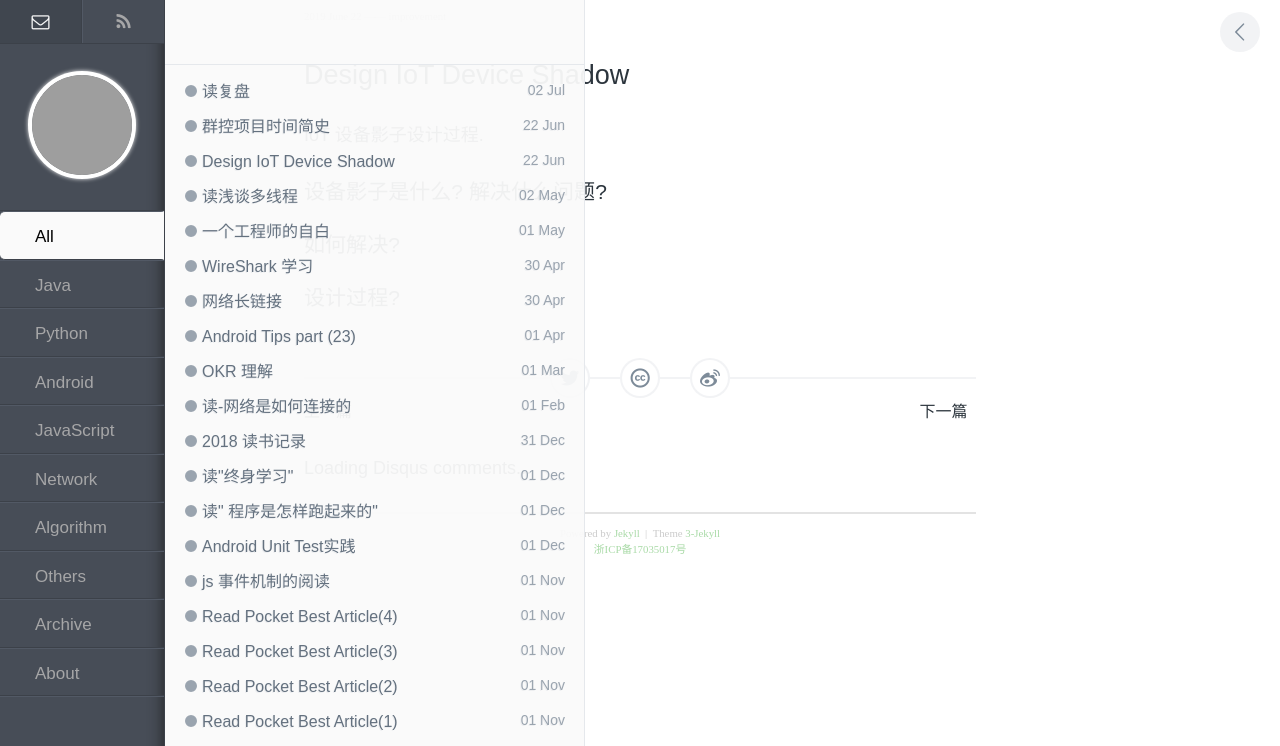
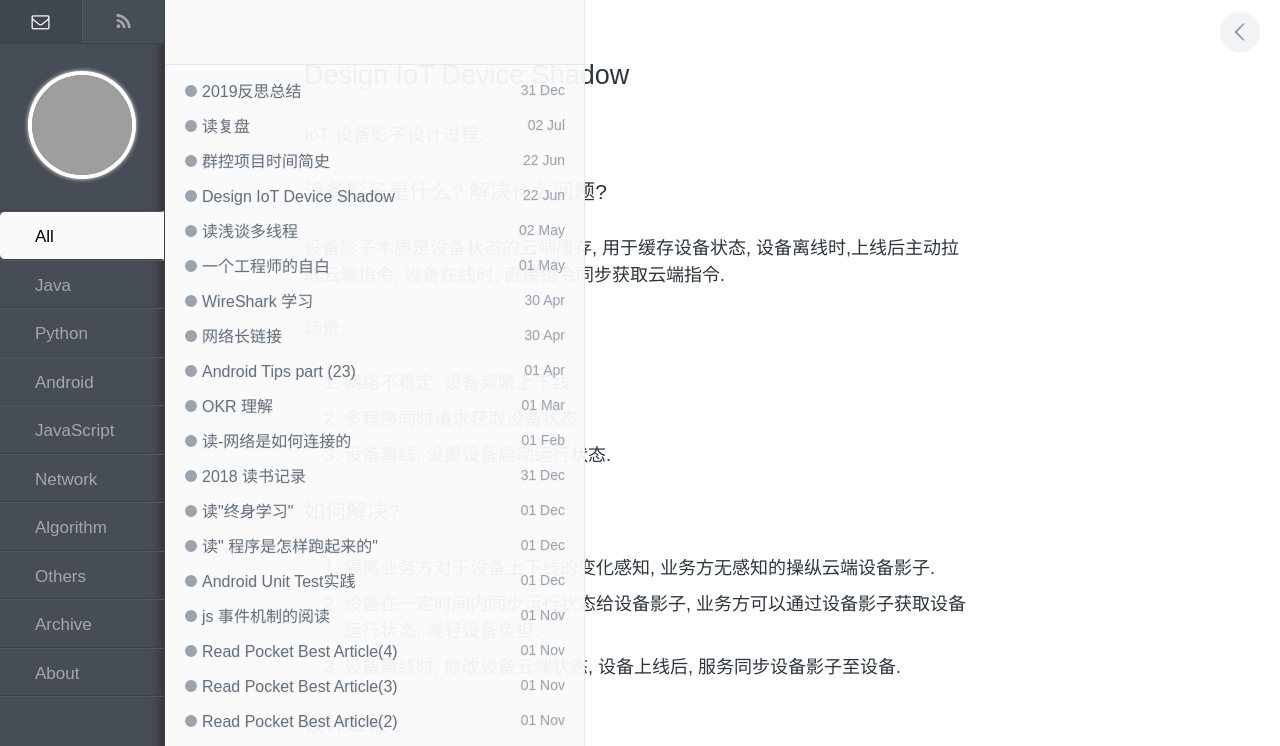
Before and after one commit to enlipan/enlipan.github.io, a Jekyll site: the page built from _posts/2019-06-22-design-iot-device-shadow.md, in a window 1280 px wide. Shown: the top 746 px of the page. Built offline with Jekyll 4.4.1, drawn with Linux system fonts in a browser that asks for light colours; nearby versions of some CDN libraries; comment, search, counter and statistics services are not loaded; grey boxes are pictures that could not be loaded.

Commit message:
doc: add docs

```diff
--- a/_posts/2019-06-22-design-iot-device-shadow.md
+++ b/_posts/2019-06-22-design-iot-device-shadow.md
@@ -9,10 +9,23 @@ IoT 设备影子设计过程.
 
 ### 设备影子是什么? 解决什么问题?
 
+设备影子本质是设备状态的云端缓存, 用于缓存设备状态, 设备离线时,上线后主动拉取云端指令, 设备在线时, 直接指令同步获取云端指令.
 
+
+#### 场景:
+
+1. 网络不稳定, 设备频繁上下线.
+2. 多程序同时请求获取设备状态.
+3. 设备离线, 设置设备启动运行状态.
 
 ### 如何解决?
 
+1. 隔离业务方对于设备上下线的变化感知, 业务方无感知的操纵云端设备影子.
 
+2. 设备在一定时间内同步运行状态给设备影子, 业务方可以通过设备影子获取设备运行状态, 减轻设备负担.
+
+3. 设备离线时, 修改设备云端状态, 设备上线后, 服务同步设备影子至设备.
 
 ### 设计过程?
+
+![](http://img.javaclee.com/20200118174014.png)
```
Also changed, not shown: _posts/2019-12-31-year-thinking.md (added, +43 -0 lines).
